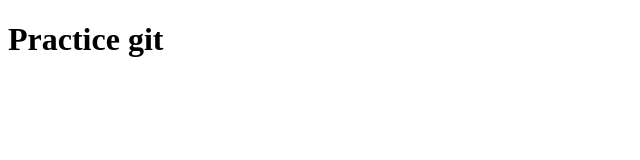
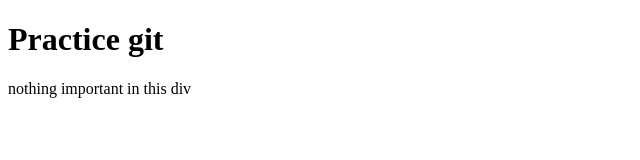
Before and after one commit to NRLudwig/new-repo, a plain HTML site: page index.html in a window 1280 px wide. Shown: the whole page, without its empty margins (0-640 px from the left). Drawn offline with Linux system fonts and the light colour scheme.

Commit message:
added div and paragraph

```diff
--- a/index.html
+++ b/index.html
@@ -5,5 +5,8 @@
         </head>
         <main>
             <h1>Practice git</h1>
+            <div>
+                <p>nothing important in this div</p>
+            </div>
         </main>
     </html>
```
